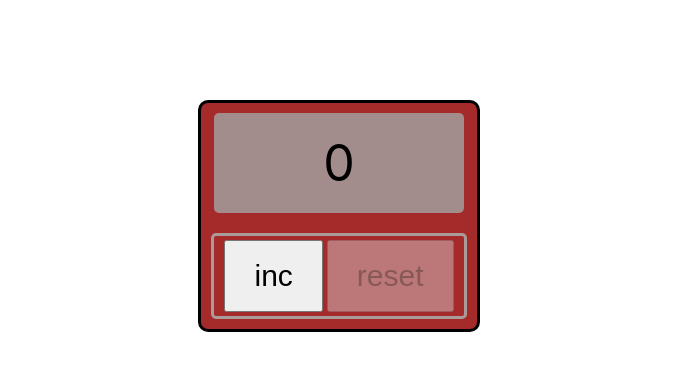
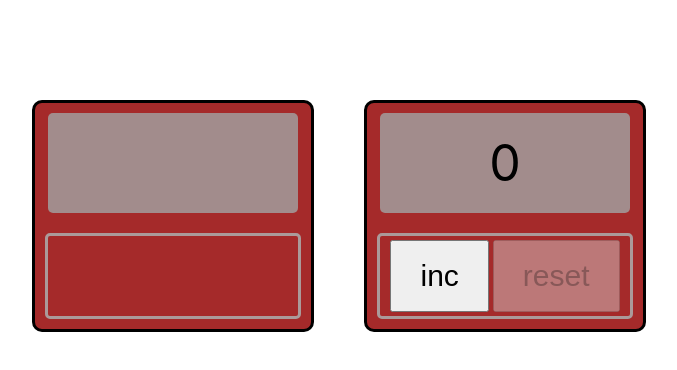
Before and after one commit to marmon179/Counter, a React (Create React App) app: page / in a window 1280 px wide. Shown: the top 370 px of the page, without its empty margins (301-978 px from the left). Built offline with nearby package versions, Linux system fonts and the light colour scheme.

Commit message:
Scour ver.2.01

```diff
--- a/src/App.css
+++ b/src/App.css
@@ -3,7 +3,11 @@
     justify-content: center;
 
 }
-.container {
+
+.containerFullLeftCounter {
+    padding-right: 50px;
+}
+.containerRightCounter {
     display: flex;
     flex-direction: column;
     justify-content: center;
@@ -15,7 +19,20 @@
     background: brown;
 }
 
-.scoreboard {
+.containerLeftCounter {
+    display: flex;
+    flex-direction: column;
+    justify-content: center;
+    align-items: center;
+    width: auto;
+    border: solid;
+    border-radius: 10px;
+    margin-top: 100px;
+    background: brown;
+}
+
+
+.scoreboardRight {
     display: flex;
     justify-content: center;
     align-items: center;
@@ -28,7 +45,19 @@
 
 }
 
-.containerButton {
+.scoreboardLeft {
+    display: flex;
+    justify-content: center;
+    align-items: center;
+    width: 250px;
+    height: 100px;
+    margin: 10px;
+    background: #a28c8c;
+    border-radius: 5px;
+    font-size: 50px;
+}
+
+.containerButtonRight {
     display: flex;
     justify-content: center;
     margin: 10px;
@@ -40,6 +69,16 @@
 
 }
 
+.containerButtonLeft {
+    display: flex;
+    justify-content: center;
+    margin: 10px;
+    width: 250px;
+    height: 80px;
+    border: solid #ab9a9a;
+    border-radius: 5px;
+}
+
 .button {
     display: flex;
     justify-content: center;
--- a/src/App.tsx
+++ b/src/App.tsx
@@ -18,16 +18,36 @@ function App() {
 
     return (
         <div className="App">
-            <div className='container'>
-                <div className='scoreboard'>
+
+            <div className='containerFullLeftCounter'>
+                <div className='containerLeftCounter'>
+
+                    <div className='scoreboardLeft'>
+                    </div>
+
+                    <div className='containerButtonLeft'>
+
+                    </div>
+
+                </div>
+            </div>
+
+
+            <div className='containerRightCounter'>
+
+                <div className='scoreboardRight'>
                     <Scoreboard count={count}/>
                 </div>
-                <div className='containerButton'>
+
+                <div className='containerButtonRight'>
+
                     <Button addNumber={addNumber}
                             reset={reset}
                             count={count}/>
                 </div>
+
             </div>
+
         </div>
     );
 }
```
